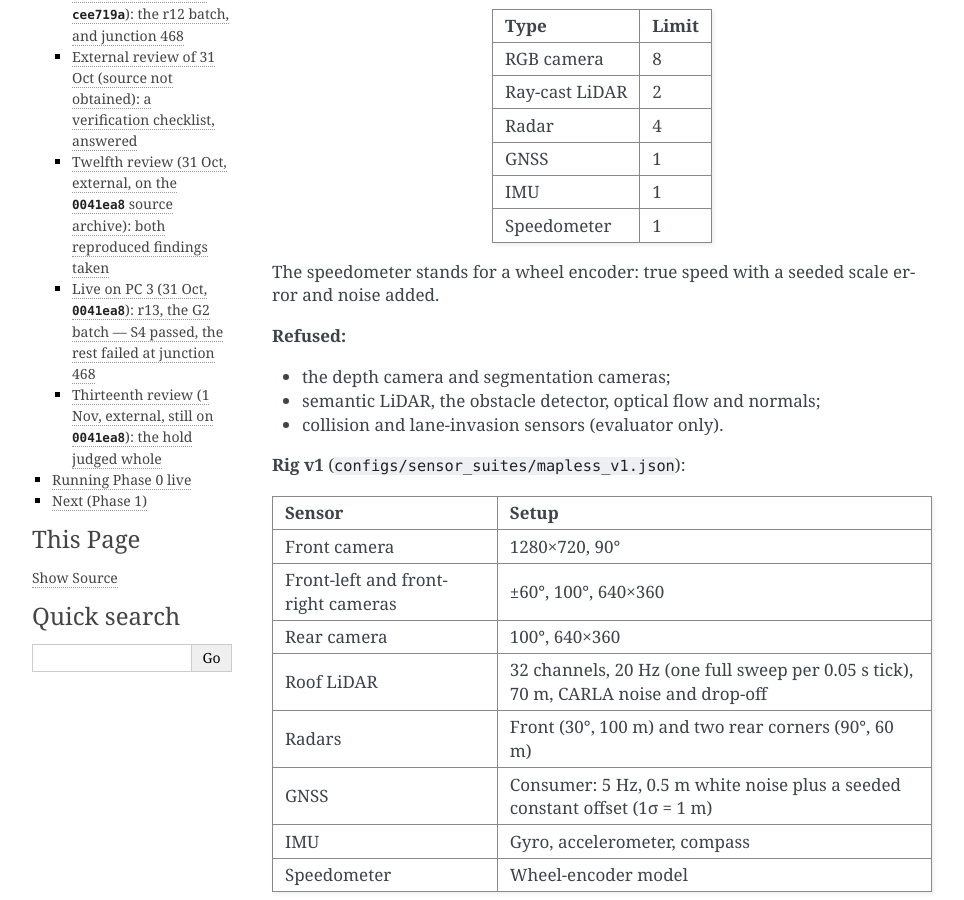
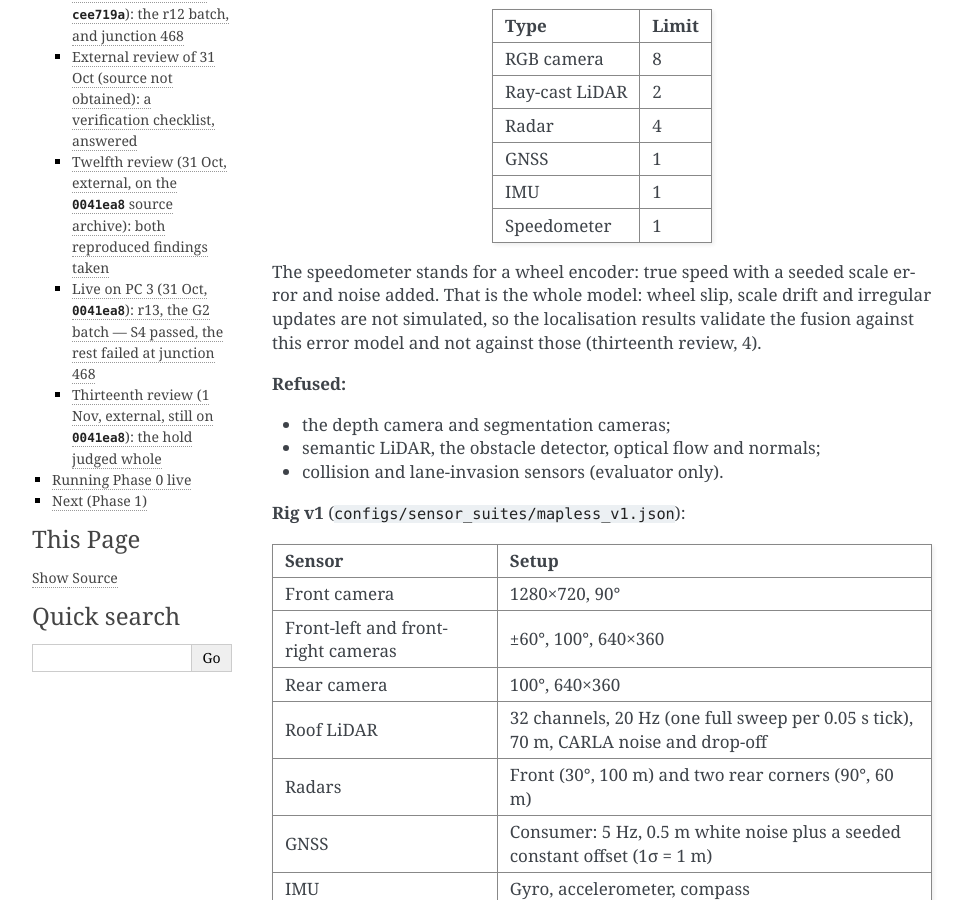
Before and after one commit to kkaaman/kkaaman-elec5308-a2-mo, a Sphinx documentation site: the page built from docs/mapless_autonomy.md, in a window 1280 px wide and 900 px high, scrolled down 3762 px. Shown: the whole window, without its empty margins (148-1112 px from the left). Built offline with Sphinx 7.4.7, drawn with Linux system fonts in a browser that asks for light colours.

Commit message:
AI Journal: Assignment 2 (Mapless extension) - Docs: the speedometer model's limits stated (thirteenth review, 4) {   "studentId": "kkaaman",   "groupId": "7",   "taskId": "Assignment 2 (Mapless extension)",   "tool": "Claude Fable",   "isPaid": true,   "modelVersion": "5.1",   "language": "English (Australia) 🇦🇺",   "interactions": [     {       "prompt": "Same request as the previous commit: the thirteenth review's point about the speedometer model",       "response": "It wrote down the limits of the speedometer (wheel encoder) model in the docs, as the review's fourth point asked.",       "intent": "Design Analysis",       "aiAccuracy": "Perfect",       "humanIntervention": "",       "verificationMethod": "Logical Reasoning",       "evaluationConfidence": 5     }   ],   "metaReflection": {     "utilityScore": 4,     "processEvolution": "",     "criticalMoment": "",     "skillDependency": "knowing the sensor models",     "synthesis": ""   },   "tags": [],   "status": "complete",   "id": "0d856775-7889-4bb0-87e7-2cf05d876066",   "createdAt": "2026-11-07T09:24:04.627Z" }

```diff
--- a/docs/mapless_autonomy.md
+++ b/docs/mapless_autonomy.md
@@ -60,7 +60,9 @@ declared and tested operating domain. No SAE level is claimed. The working plan
 | Speedometer | 1 |
 
 The speedometer stands for a wheel encoder: true speed with a seeded scale error and
-noise added.
+noise added. That is the whole model: wheel slip, scale drift and irregular updates are
+not simulated, so the localisation results validate the fusion against this error model
+and not against those (thirteenth review, 4).
 
 **Refused:**
 - the depth camera and segmentation cameras;
```
